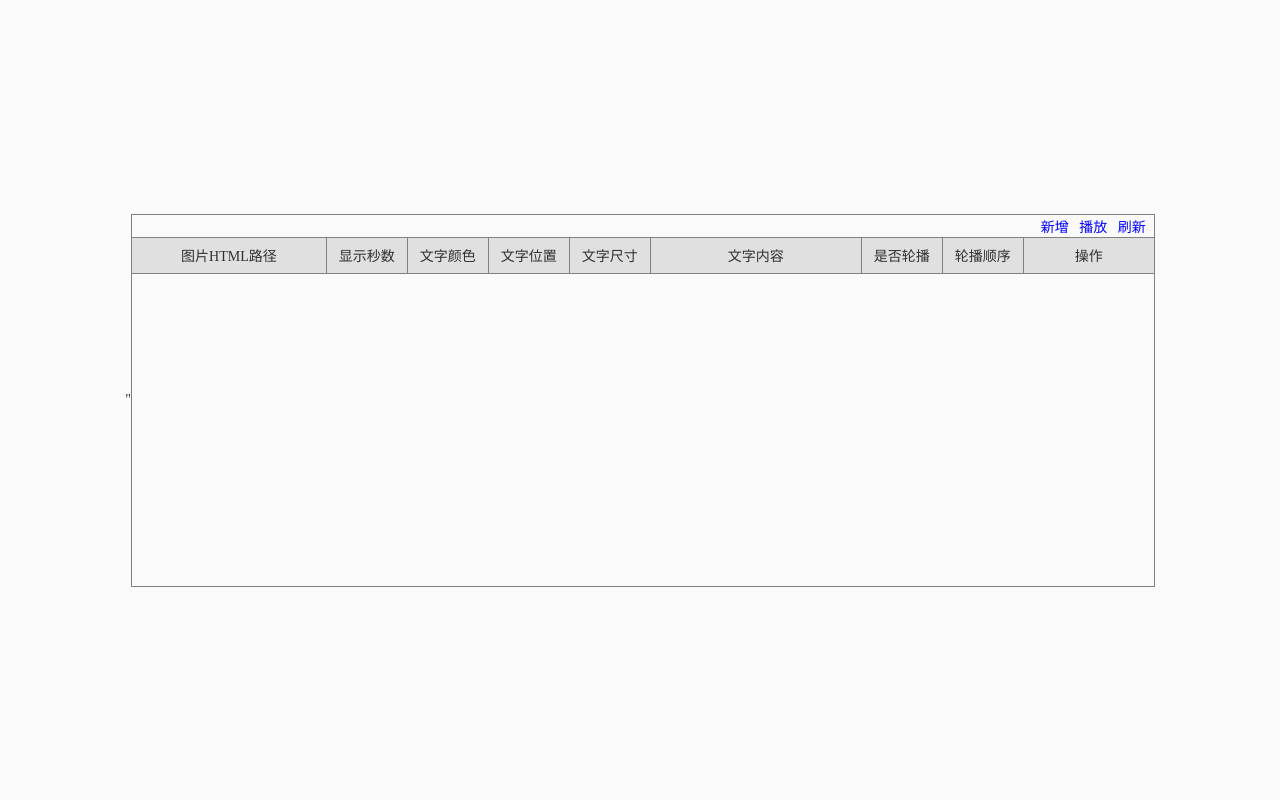
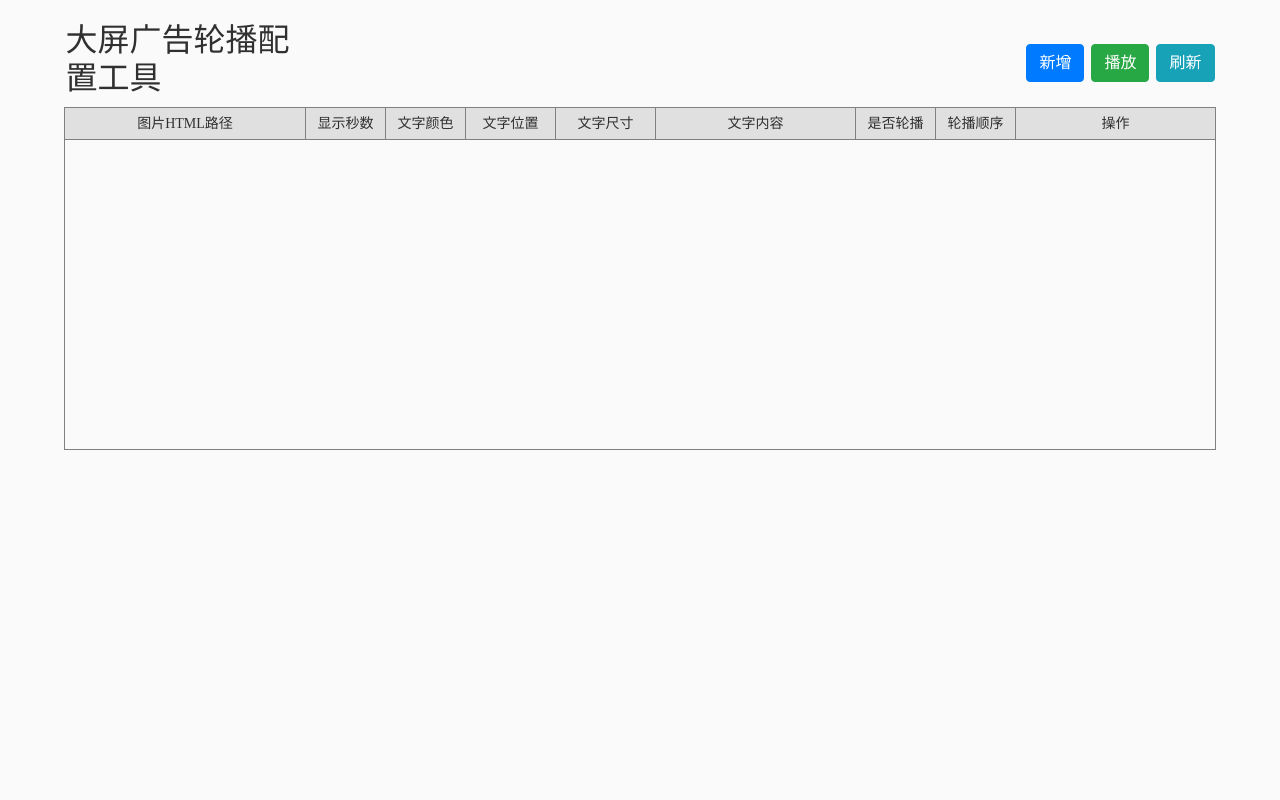
Before and after one commit to karonluo/adcarousel, a Django app: template app/static/templates/adcarousel_list.html in a window 1280 px wide. Run offline with Django 5.2, Linux system fonts and the light colour scheme; the template is opened without the code that fills it, so the values that code supplies are empty; some libraries are stand-ins or nearby versions.

Commit message:
修改了样式和解决了一个bug

```diff
--- a/app/static/templates/adcarousel_list.html
+++ b/app/static/templates/adcarousel_list.html
@@ -3,8 +3,10 @@
 <html>
 
 <head>
-    <title>Ad Carousel</title>
+    <title>大屏广告轮播配置工具</title>
+    <link href="https://stackpath.bootstrapcdn.com/bootstrap/4.5.2/css/bootstrap.min.css" rel="stylesheet">
     <script src="https://code.jquery.com/jquery-3.6.0.min.js"></script>
+    <script src="https://stackpath.bootstrapcdn.com/bootstrap/4.5.2/js/bootstrap.min.js"></script>
     <script language="javascript">
         function updateWord(id, word) {
             $.ajax({
@@ -181,7 +183,7 @@
             display: flex;
             justify-content: center;
             align-items: center;
-            height: 100vh;
+            /*height: 50vh;*/
             margin: 0;
         }
         #tdPreviewImage{
@@ -195,8 +197,21 @@
             border: 1px solid gray;
             color: #303030;
             cursor:default;
+            text-align: center;
+
         }
 
+        .tdOper{
+            border: 1px solid gray;
+            color: #303030;
+            cursor:default;
+            text-align: center;
+            align-content: center;
+            justify-content: center;
+            align-items: center;
+            vertical-align: middle;
+            height:50px;
+        }
         .td_title {
             text-align: center;
             height: 25px;
@@ -213,8 +228,8 @@
         }
         table {
             border-collapse: collapse;
-            border: 1px solid gray;
-            width: 80%;
+            border: 0px solid gray;
+            width: 90%;
         }
     </style>
 </head>
@@ -224,56 +239,57 @@
 
     <table>
         <thead>
-            <tr style="border:0px solid gray;">
-
-                <td colspan="9" style="border:0px;text-align:right">
-                    <a href="/adcarousel/new/" target="_blank">新增</a> &nbsp;
-                    <a href="/adcarousels/play/" target="_blank">播放</a> &nbsp;
-                    <a href="/">刷新</a> &nbsp;
+            <tr><td style="border:0px;height:20px;"></td></tr>
+            <tr>
+                <td colspan="1" style="border:0px;text-align:left;"><h2>大屏广告轮播配置工具</h2></td>
+                <td colspan="8" style="border:0px;text-align:right;">
+                    <a href="/adcarousel/new/" target="_blank" class="btn btn-primary">新增</a>&nbsp;
+                    <a href="/adcarousels/play/" target="_blank" class="btn btn-success">播放</a>&nbsp;
+                    <a href="/" class="btn btn-info">刷新</a>
                 </td>
             </tr>
 
             <tr style="background-color:#e0e0e0;">
                 <td class="td_title">图片HTML路径</td>
-                <td class="td_title" width="70">显示秒数</td>
-                <td class="td_title" width="70">文字颜色</td>
-                <td class="td_title" width="70">文字位置</td>
-                <td class="td_title" width="70">文字尺寸</td>
-                <td class="td_title" width="200">文字内容</td>"
-                <td class="td_title" width="70" >是否轮播</td>
-                <td class="td_title" width="70">轮播顺序</td>
-                <td class="td_title" width="120">操作</td>
+                <td class="td_title" width="80">显示秒数</td>
+                <td class="td_title" width="80">文字颜色</td>
+                <td class="td_title" width="90">文字位置</td>
+                <td class="td_title" width="100">文字尺寸</td>
+                <td class="td_title" width="200">文字内容</td>
+                <td class="td_title" width="80" >是否轮播</td>
+                <td class="td_title" width="80">轮播顺序</td>
+                <td class="td_title" width="200">操作</td>
             </tr>
         </thead>
         <tbody>
             {% for adcarousel in adcarousels %}
             <tr onmouseover="previewImage(this);">
-                <td>{{adcarousel.picpath}}</td>
+                <td style="text-align: left;">{{adcarousel.picpath}}</td>
                 <td>
-                    <input type="number" name="showtimeout{{adcarousel.id}}" value="{{adcarousel.showtimeout}}" min="5" onblur="updateShowTimeout('{{adcarousel.id}}', this.value)">
+                    <input title="配置显示停留秒数" type="number" name="showtimeout{{adcarousel.id}}" value="{{adcarousel.showtimeout}}" min="5" onblur="updateShowTimeout('{{adcarousel.id}}', this.value)" />
                 </td>
                 <td>
-                    <input type="color" name="fontcolor{{adcarousel.id}}" value="{{adcarousel.fontcolor}}" onblur="updateFontColor('{{adcarousel.id}}', this.value)">
+                    <input title="配置文字显示颜色" type="color" name="fontcolor{{adcarousel.id}}" value="{{adcarousel.fontcolor}}" onblur="updateFontColor('{{adcarousel.id}}', this.value)">
                 </td>
                 <td>
-                    <input type="text" style="width:70px" name="fontposition{{adcarousel.id}}" value="{{adcarousel.fontposition}}" pattern="\d+,\d+" onblur="updateFontPosition('{{adcarousel.id}}', this.value)">
+                    <input title="配置文字所在屏幕位置 x,y 坐标系，最左上角是 0,0 " type="text" style="width:70px;" name="fontposition{{adcarousel.id}}" value="{{adcarousel.fontposition}}" pattern="\d+,\d+" onblur="updateFontPosition('{{adcarousel.id}}', this.value)">
                 </td>
                 <td>
-                    <input type="number" name="fontsize{{adcarousel.id}}" value="{{adcarousel.fontsize}}" onblur="updateFontSize('{{adcarousel.id}}', this.value)">
+                    <input title="配置文字尺寸像素" type="number" style="width:80px;" name="fontsize{{adcarousel.id}}" value="{{adcarousel.fontsize}}" onblur="updateFontSize('{{adcarousel.id}}', this.value)">
                 </td>
                 <td>
-                    <input type="text" name="word{{adcarousel.id}}" value="{{adcarousel.word}}" onblur="updateWord('{{adcarousel.id}}', this.value)">
+                    <input title="配置文本内容，如果为空或None则默认使用日期时间" type="text" name="word{{adcarousel.id}}" value="{{adcarousel.word}}" onblur="updateWord('{{adcarousel.id}}', this.value)">
                 </td>
                 <td style="text-align:center">
-                    <input type="checkbox" name="chk{{adcarousel.id}}" {% if adcarousel.isselected %}checked{% endif %} onchange="toggleIsSelected('{{adcarousel.id}}', this.checked)">
+                    <input title="选中则参与轮播" type="checkbox" name="chk{{adcarousel.id}}" {% if adcarousel.isselected %}checked{% endif %} onchange="toggleIsSelected('{{adcarousel.id}}', this.checked)">
                 </td>
                 <td>
-                    <input type="number" name="orderkey{{adcarousel.id}}" value="{{adcarousel.orderkey}}" min="0" onblur="updateOrderKey('{{adcarousel.id}}', this.value)">
+                    <input title="轮播顺序，数字越小排在越前面"  type="number" name="orderkey{{adcarousel.id}}" value="{{adcarousel.orderkey}}" min="0" onblur="updateOrderKey('{{adcarousel.id}}', this.value)">
                 </td>
-                <td>
-                    <a href="#" onclick="edit('{{adcarousel.id}}')"> 编辑 </a>&nbsp;
-                    <a href="#" onclick="deleteAdcarousel('{{adcarousel.id}}')"> 删 除 </a>&nbsp;
-                    <a href="#" onclick="previewAdcarousel('{{adcarousel.id}}')"> 预览 </a>&nbsp;
+                <td class="tdOper">
+                    <a href="#" class="btn btn-primary" onclick="edit('{{adcarousel.id}}')"> 编辑 </a>&nbsp;
+                    <a href="#" class="btn btn-danger"  onclick="deleteAdcarousel('{{adcarousel.id}}')"> 删 除 </a>&nbsp;
+                    <a href="#" class="btn btn-info"  onclick="previewAdcarousel('{{adcarousel.id}}')"> 预览 </a>
                 </td>
             </tr>
             {% endfor %}
```
Also changed, not shown: app/static/templates/adcarousel_detial copy.html (deleted, +0 -138 lines), app/static/templates/adcarousel_list_play.html (+6 -1 lines), README.md, app/static/images/ae7f5257-9748-4def-9c2a-95a96e3904f8.png (added), app/static/images/ffa2b1fe-fd8c-456c-9758-dd01cbb8a8bd.png (added).
